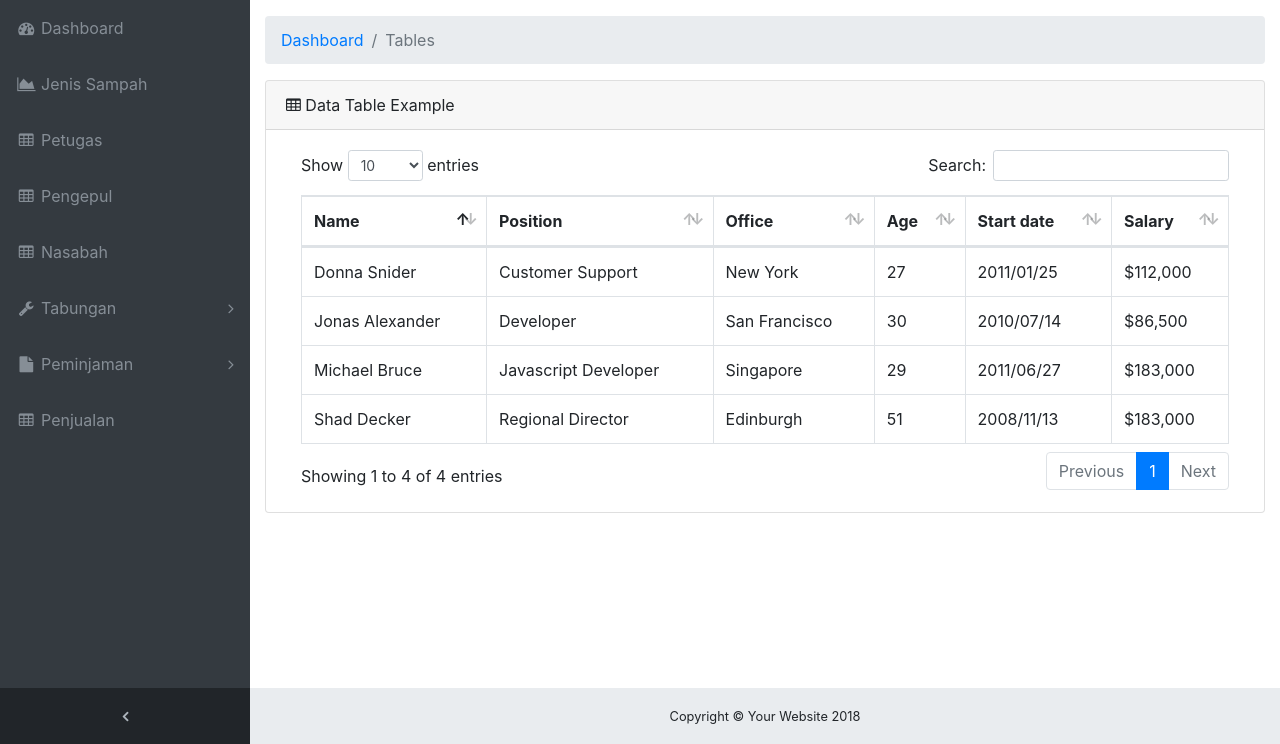
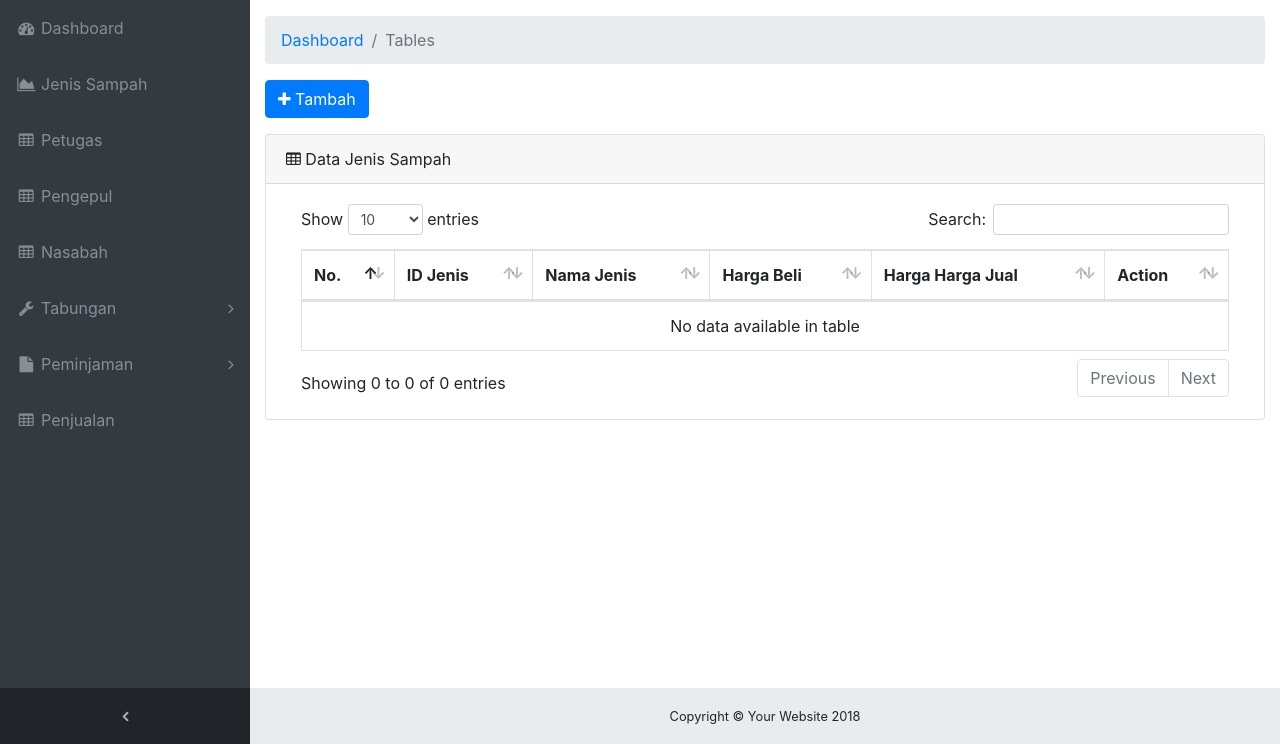
Before and after one commit to anggifauziah/SI-BANKSAMPAH, a PHP site: page /menu-jenis-sampah.php in a window 1280 px wide. Shown: the part 56-800 px from the top of the page. Run offline with PHP 8.4, Linux system fonts and the light colour scheme; the visitor is signed in with stand-in values (Sample User, id 1); data that the repository does not hold is empty.

Commit message:
jenis samah (1)

```diff
--- a/ADMIN/menu-jenis-sampah.php
+++ b/ADMIN/menu-jenis-sampah.php
@@ -42,56 +42,55 @@ if(empty($_SESSION)){
         </li>
         <li class="breadcrumb-item active">Tables</li>
       </ol>
-      <!-- Example DataTables Card-->
+
+        <!-- Button tambah-->
+      <div class="form-group">
+        <a href="form-tambah-jenis.php" class="btn btn-primary"><i class="fa fa-plus"></i> Tambah</a>
+      </div>
+
+      <!-- DATA JENIS SAMPAH-->
       <div class="card mb-3">
         <div class="card-header">
-          <i class="fa fa-table"></i> Data Table Example</div>
+          <i class="fa fa-table"></i> Data Jenis Sampah</div>
         <div class="card-body">
           <div class="table-responsive">
             <table class="table table-bordered" id="dataTable" width="100%" cellspacing="0">
               <thead>
                 <tr>
-                  <th>Name</th>
-                  <th>Position</th>
-                  <th>Office</th>
-                  <th>Age</th>
-                  <th>Start date</th>
-                  <th>Salary</th>
+                  <th>No.</th>
+                   <th>ID Jenis</th>
+                  <th>Nama Jenis</th>
+                  <th>Harga Beli</th>
+                  <th>Harga Harga Jual</th>
+                  <th>Action</th>
                 </tr>
               </thead>
-                <tr>
-                  <td>Jonas Alexander</td>
-                  <td>Developer</td>
-                  <td>San Francisco</td>
-                  <td>30</td>
-                  <td>2010/07/14</td>
-                  <td>$86,500</td>
-                </tr>
-                <tr>
-                  <td>Shad Decker</td>
-                  <td>Regional Director</td>
-                  <td>Edinburgh</td>
-                  <td>51</td>
-                  <td>2008/11/13</td>
-                  <td>$183,000</td>
-                </tr>
-                <tr>
-                  <td>Michael Bruce</td>
-                  <td>Javascript Developer</td>
-                  <td>Singapore</td>
-                  <td>29</td>
-                  <td>2011/06/27</td>
-                  <td>$183,000</td>
-                </tr>
-                <tr>
-                  <td>Donna Snider</td>
-                  <td>Customer Support</td>
-                  <td>New York</td>
-                  <td>27</td>
-                  <td>2011/01/25</td>
-                  <td>$112,000</td>
-                </tr>
+
+              <tbody>
+                <!-- Menampilkan data dari database ke Tabel -->
+                <?php
+                include('koneksi_db.php');
+                $result = mysqli_query($koneksi,"SELECT * FROM tb_jenis_sampah");
+                $nomor = 1;
+                ?>
+                <?php
+                  while($data = mysqli_fetch_array($result)) {
+                    echo "<tr>";
+                    echo "<td>".$nomor++."</td>";
+                    echo "<td>".$data['id_jenis']."</td>";
+                    echo "<td>".$data['nama_jenis']."</td>";
+                    echo "<td>".$data['harga_beli']."</td>";
+                    echo "<td>".$data['harga_jual']."</td>";
+                    echo "<td>
+                          <a data-href='proses-hapus-petugas.php?id=".$data['id_jenis']."' class = 'btn btn-danger btn-sm' data-toggle='modal' data-target='#konfirmasi_hapus'><i class='fa fa-trash'></i> Hapus</a>
+                          </td>";
+                    echo "</tr>";
+                  }
+                 ?>
+                 <!-- Sampai sini -->
               </tbody>
+
+
             </table>
           </div>
         </div>
--- a/ADMIN/menu-petugas.php
+++ b/ADMIN/menu-petugas.php
@@ -51,7 +51,7 @@ if(empty($_SESSION)){
       <!-- DataTables Petugas-->
       <div class="card mb-3">
         <div class="card-header">
-          <i class="fa fa-table"></i> Petugas BANK-SAMPAH</div>
+          <i class="fa fa-table"></i> Data Petugas</div>
         <div class="card-body">
           <div class="table-responsive">
             <table class="table table-bordered" id="dataTable" width="100%" cellspacing="0">
```
Also changed, not shown: ADMIN/form-tambah-jenis.php (added, +128 -0 lines), ADMIN/proses-tambah-jenis.php (added, +21 -0 lines).
